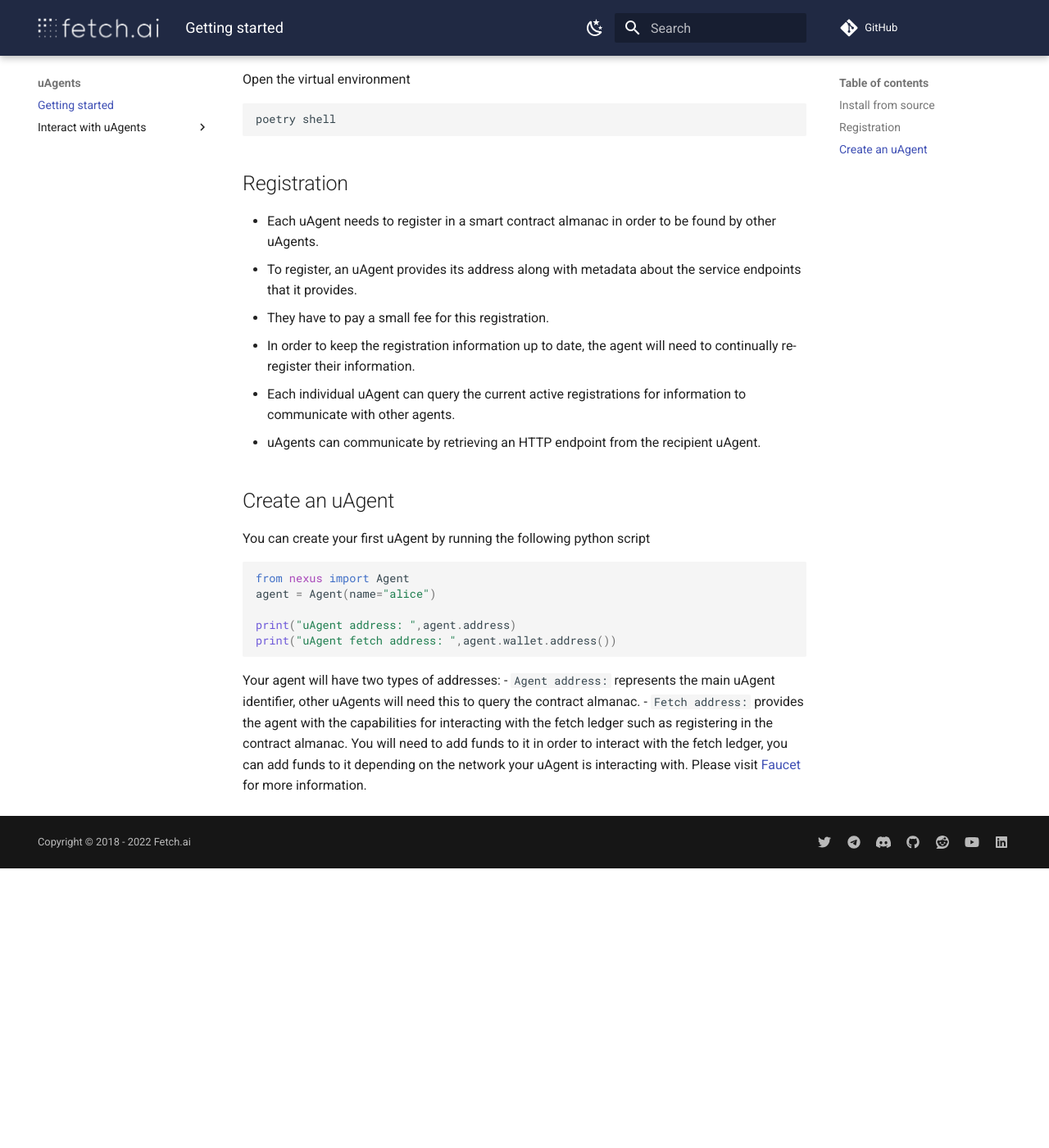
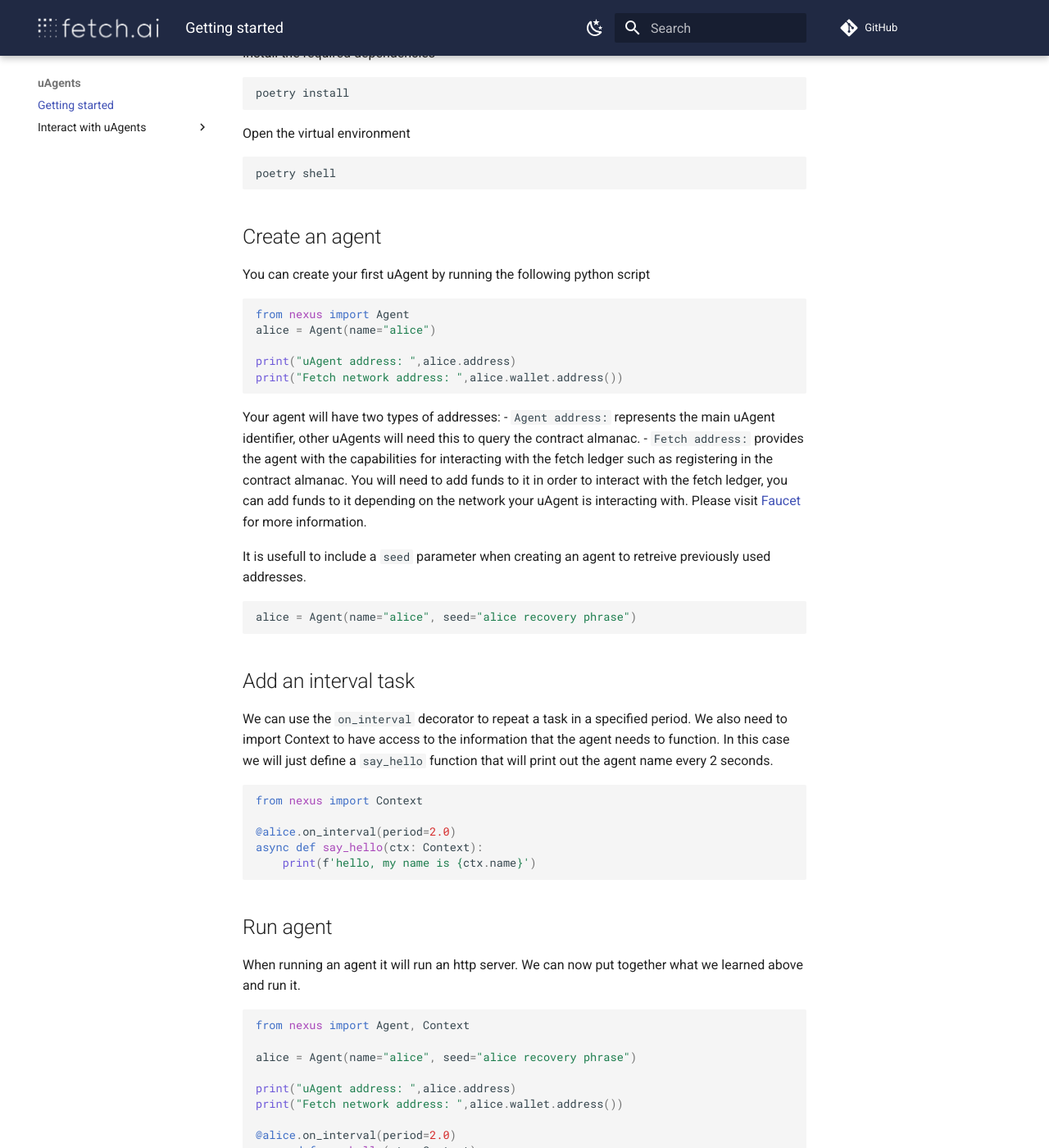
Before and after one commit to fetchai/uAgents, an MkDocs documentation site: the page built from docs/index.md, in a window 1280 px wide and 1400 px high, scrolled down 464 px. Shown: the whole window at 82% size. Built offline with MkDocs 1.6.1 and Material for MkDocs 9.7.7, drawn with Linux system fonts in a browser that asks for light colours; comment, search, counter and statistics services are not loaded; before the commit the page ends 1523 px from its top, so only the background shows below that; some of the changed text lies outside the part shown.

Commit message:
docs: docs refactoring

````diff
--- a/docs/index.md
+++ b/docs/index.md
@@ -23,28 +25,60 @@
 poetry shell
 ```
 
-## Registration
-
-- Each uAgent needs to register in a smart contract almanac in order to be found by other uAgents.
-- To register, an uAgent provides its address along with metadata about the service endpoints that it provides.
-- They have to pay a small fee for this registration.
-- In order to keep the registration information up to date, the agent will need to continually re-register their information.
-- Each individual uAgent can query the current active registrations for information to communicate with other agents.
-- uAgents can communicate by retrieving an HTTP endpoint from the recipient uAgent.
-
-
-## Create an uAgent
+## Create an agent
 
 You can create your first uAgent by running the following python script
 
 ```python
 from nexus import Agent
-agent = Agent(name="alice")
+alice = Agent(name="alice")
 
-print("uAgent address: ",agent.address)
-print("uAgent fetch address: ",agent.wallet.address())
+print("uAgent address: ",alice.address)
+print("Fetch network address: ",alice.wallet.address())
 ```
 
 Your agent will have two types of addresses:
 - `Agent address:` represents the main uAgent identifier, other uAgents will need this to query the contract almanac.
 - `Fetch address:` provides the agent with the capabilities for interacting with the fetch ledger such as registering in the contract almanac. You will need to add funds to it in order to interact with the fetch ledger, you can add funds to it depending on the network your uAgent is interacting with. Please visit [Faucet](https://docs.fetch.ai/ledger_v2/faucet/) for more information.
+
+It is usefull to include a `seed` parameter when creating an agent to retreive previously used addresses.
+
+```python
+alice = Agent(name="alice", seed="alice recovery phrase")
+```
+
+## Add an interval task
+
+We can use the `on_interval` decorator to repeat a task in a specified period.
+We also need to import Context to have access to the information that the agent needs to function.
+In this case we will just define a `say_hello` function that will print out the agent name every 2 seconds.
+```python
+from nexus import Context
+
+@alice.on_interval(period=2.0)
+async def say_hello(ctx: Context):
+    print(f'hello, my name is {ctx.name}')
+
+```
+
+## Run agent
+
+When running an agent it will run an http server. We can now put together what we learned above and run it.
+
+```python
+from nexus import Agent, Context
+
+alice = Agent(name="alice", seed="alice recovery phrase")
+
+print("uAgent address: ",alice.address)
+print("Fetch network address: ",alice.wallet.address())
+
+@alice.on_interval(period=2.0)
+async def say_hello(ctx: Context):
+    print(f'hello, my name is {ctx.name}')
+
+if __name__ == "__main__":
+    alice.run()
+```
+
+You should see a "hello, my name is alice" message printed out every 2 seconds.
````
Also changed, not shown: other parts of docs/index.md (+3 -1 lines), docs/interaction.md (deleted, +0 -122 lines), docs/remote-agents.md (added, +15 -0 lines), docs/simple-interaction.md (added, +98 -0 lines).
